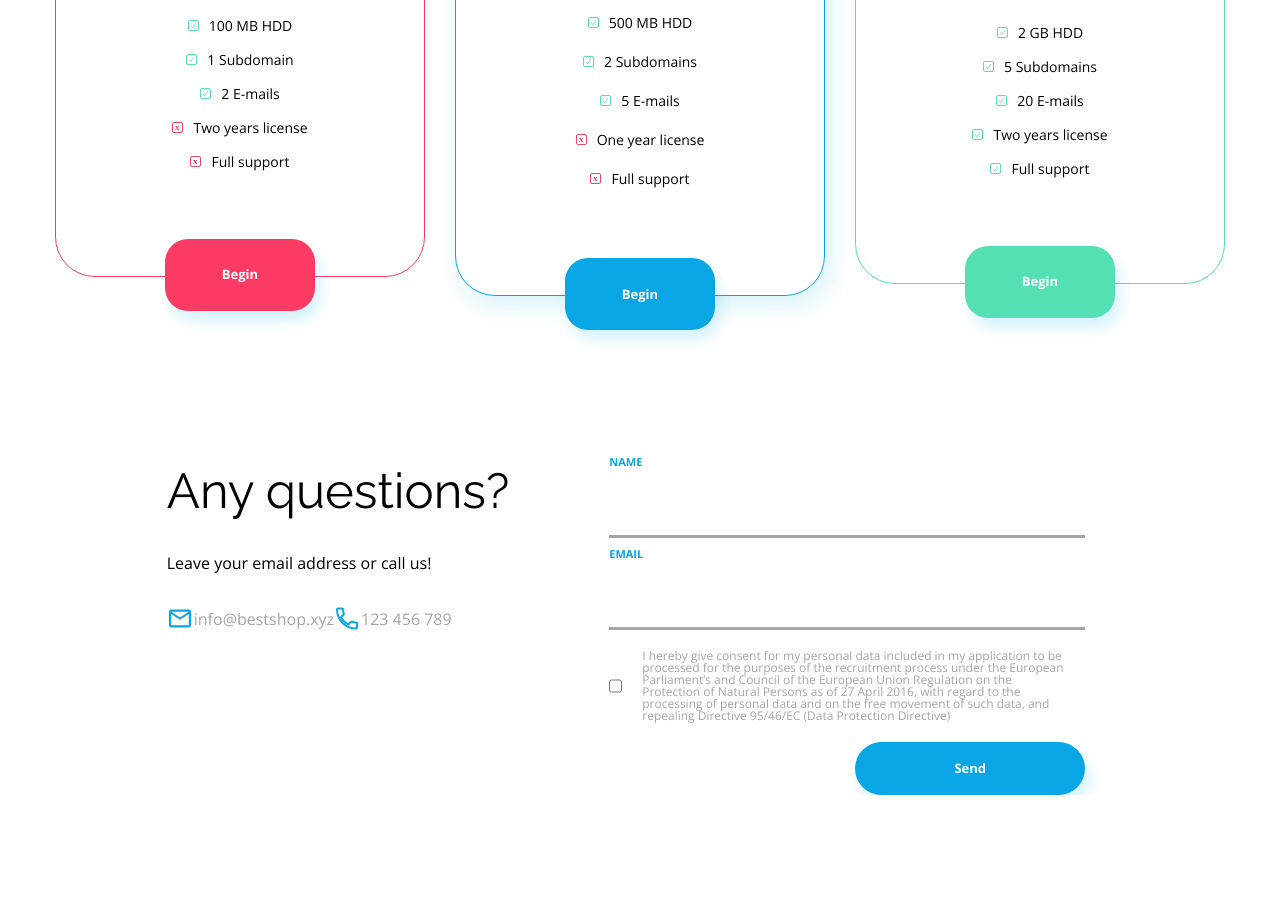
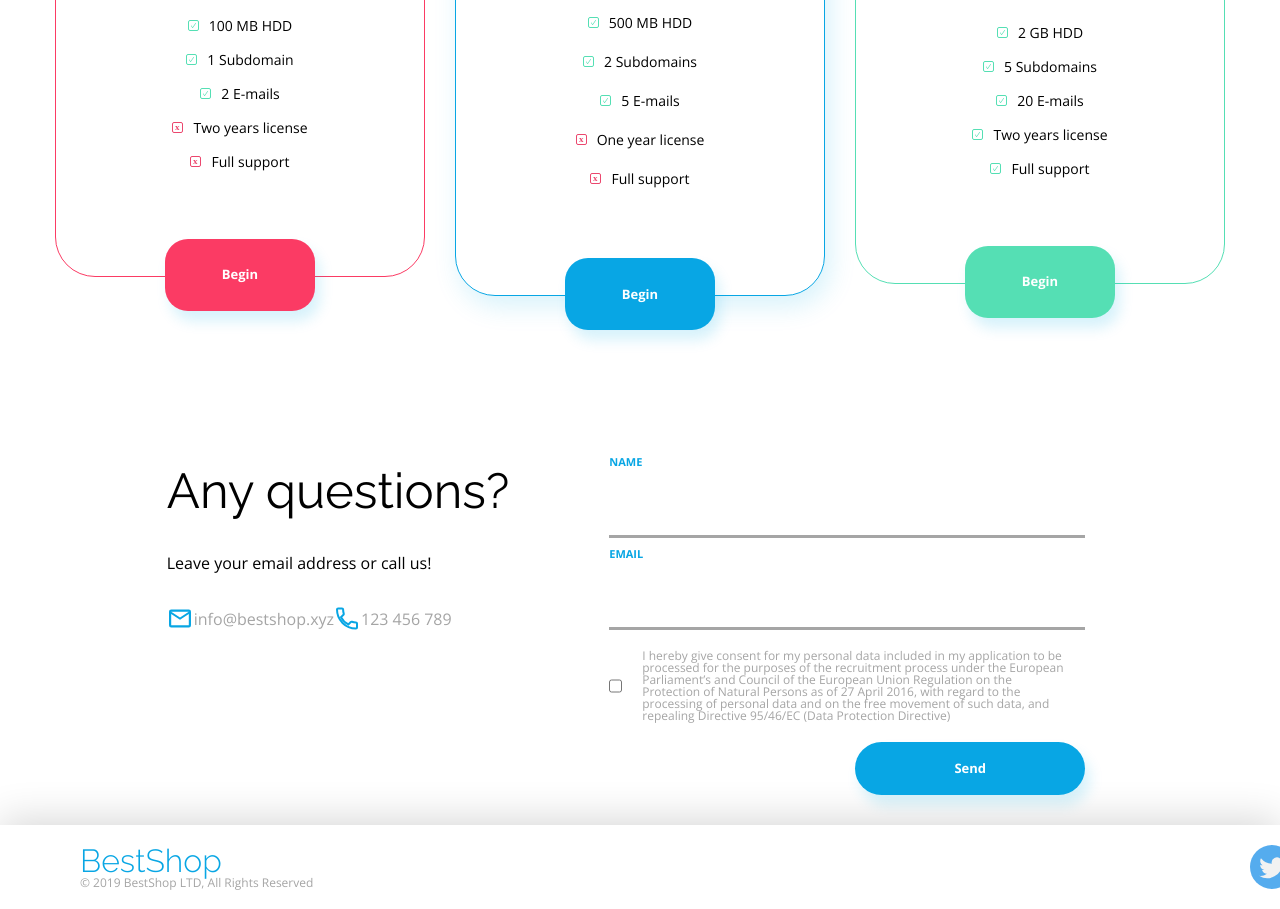
Before and after one commit to MarySejk/workshop---bestshop, a plain HTML site: page index.html in a window 1280 px wide. Shown: the part 2895-3804 px from the top of the page. Before the commit the page ends 3690 px from the top, so only its background shows below. Drawn offline with nearby package versions, Linux system fonts and the light colour scheme; files whose address does not match are found by name; a web font is replaced by a local one.

Commit message:
footer hotovy

```diff
--- a/index.html
+++ b/index.html
@@ -201,6 +201,16 @@
         </div>
         </div>
     </section>
+    <footer class="container-footer">
+        <div class="footer-logo">
+            <h2 class="logo">BestShop</h2>
+            <p class="copyright">© 2019 BestShop LTD, All Rights Reserved</p>
+        </div>
+        <div class="ikonky">
+            <img src="../workshop---bestshop/images/Twitter.svg" alt="twitter">
+            <img src="../workshop---bestshop/images/Facebook.svg" alt="Facebook" href="www.facebook.com">
+        </div>
+    </footer>
 </body>
 
 </html>
--- a/styles.css
+++ b/styles.css
@@ -629,4 +629,27 @@ input {
     display: flex;
     justify-content: center;
     align-items: center;
+    margin-bottom: 30px;
 }
+footer {
+    display: flex;
+    box-shadow: 0px -5px 40px #00000029;
+   }
+.container-footer {
+    display: flex;
+    justify-content: space-between;
+}
+.copyright {
+    color: var(--text-secondary-color);
+    font-size: 12px;
+    font-family: var(--p-font-familly);
+}
+.footer-logo {
+    padding: 20px 80px;
+     }
+
+.ikonky {
+    padding: 20px;
+    width: 50px;
+    display: flex;
+}
```
